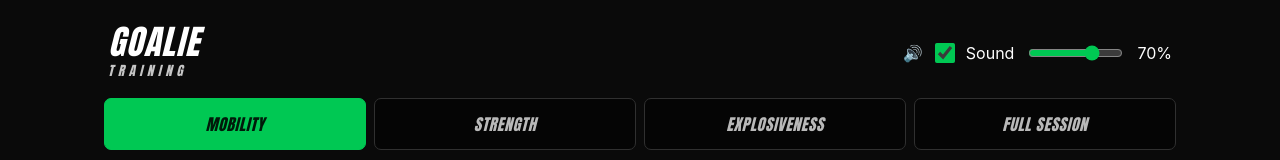
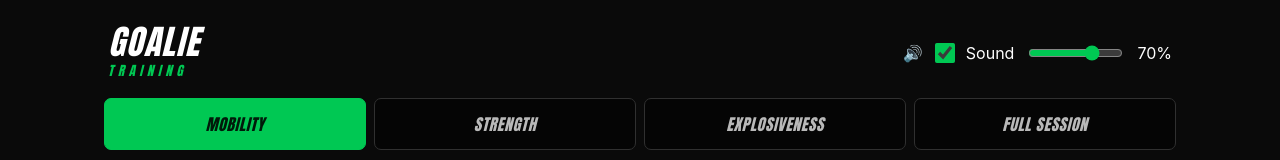
Before and after one commit to TuckCos/-goalie-workout-timer, a plain HTML site: page index.html in a window 1280 px wide. Shown: the top 160 px of the page. Drawn offline with Linux system fonts and the light colour scheme.

Commit message:
Change brand-sub text color to #00c853
Updated the style of the brand-sub div to change text color.

```diff
--- a/index.html
+++ b/index.html
@@ -819,7 +819,7 @@ input[type="range"]{
         Goalie
       </div>
 
-      <div class="brand-sub hockey">
+      <div class="brand-sub hockey" style="color:#00c853;">
         Training
       </div>
 
```
